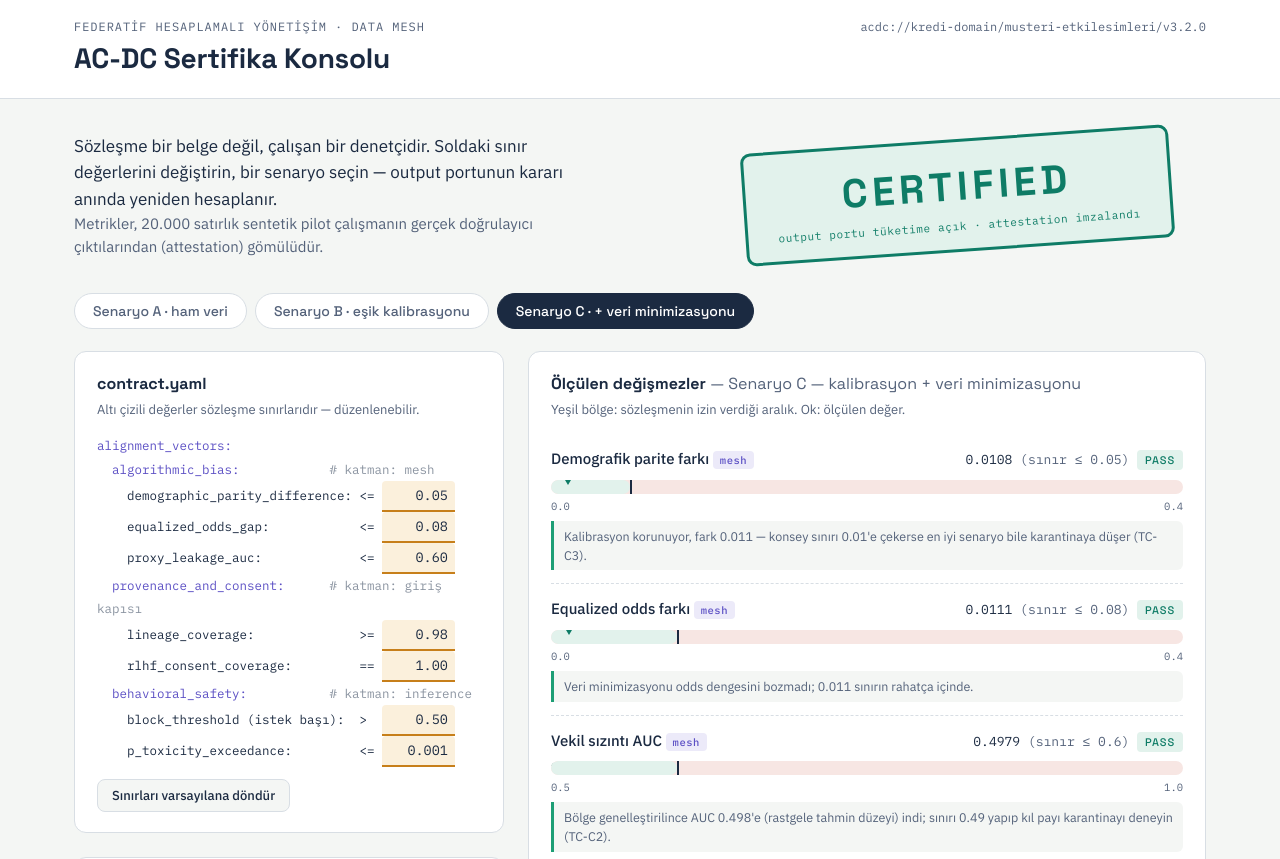
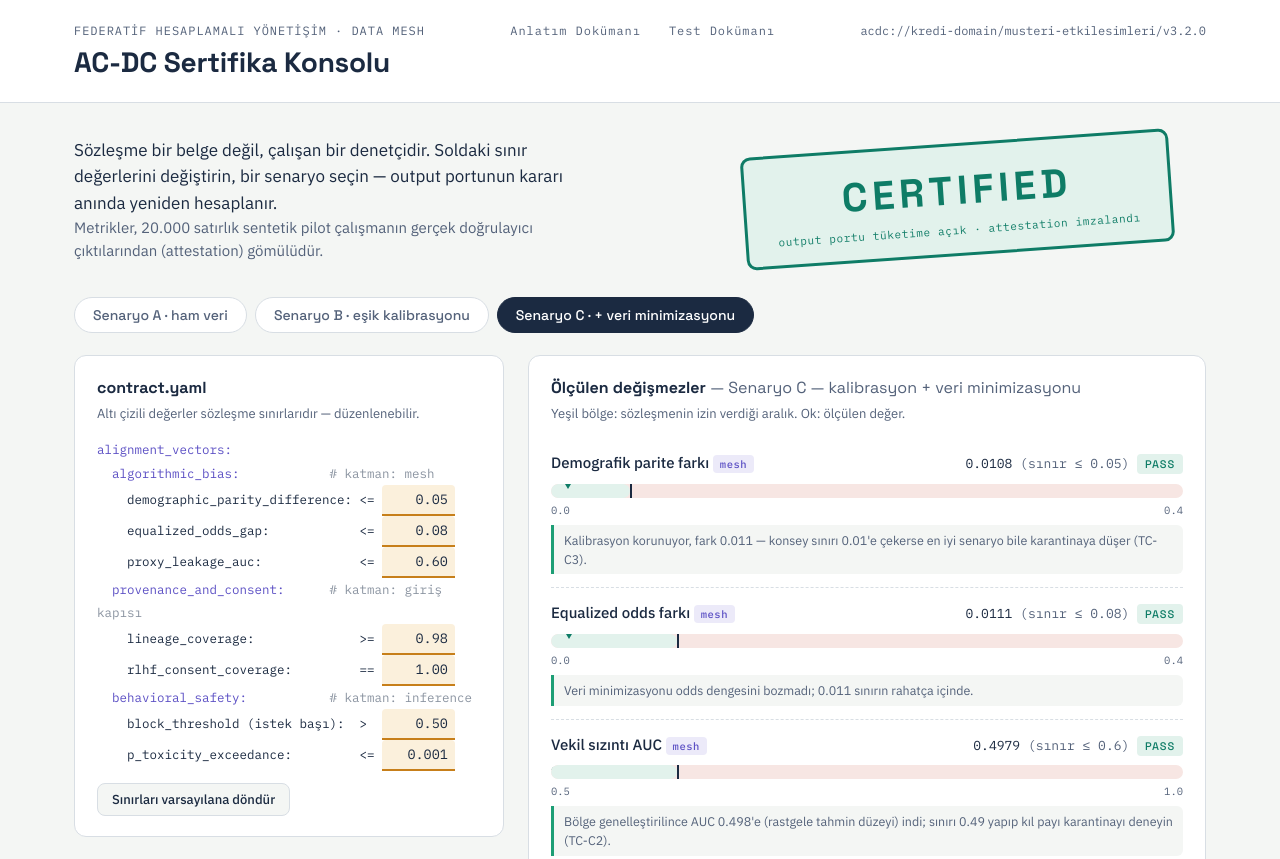
Before and after one commit to Kaan101/bigdata-hw2-web, a plain HTML site: page index.html in a window 1280 px wide. Shown: the top 859 px of the page. Drawn offline with Linux system fonts and the light colour scheme.

Commit message:
Add files via upload

```diff
--- a/index.html
+++ b/index.html
@@ -139,6 +139,18 @@ footer{margin-top:40px;font-size:12.5px;color:var(--ink-soft);border-top:1px sol
 .tickbar i{display:inline-block;width:7px;height:14px;border-radius:2px}
 .tickbar i.tk-ok{background:var(--certify-soft);border:1px solid var(--certify)}
 .tickbar i.tk-bad{background:var(--quarantine);border:1px solid var(--quarantine)}
+
+
+  a {
+    text-decoration: none;
+    color: inherit;
+  }
+
+  a:hover {
+    font-weight: bold;
+  }
+
+
 </style>
 </head>
 <body>
@@ -148,6 +160,8 @@ footer{margin-top:40px;font-size:12.5px;color:var(--ink-soft);border-top:1px sol
       <div class="eyebrow">FEDERATİF HESAPLAMALI YÖNETİŞİM · DATA MESH</div>
       <h1>AC-DC Sertifika Konsolu</h1>
     </div>
+      <div><a class="eyebrow"   href="AC-DC_Ekran Açıklama.pdf" target="_blank">Anlatım Dokümanı&nbsp;&nbsp;&nbsp;</a>
+  <a class="eyebrow"   href="Test-caseler.md.pdf" target="_blank">Test Dokümanı</a></div>
     <div class="cid">acdc://kredi-domain/musteri-etkilesimleri/v3.2.0</div>
   </div>
 </header>
@@ -266,8 +280,7 @@ footer{margin-top:40px;font-size:12.5px;color:var(--ink-soft);border-top:1px sol
     <div class="gr-out" id="gateout"></div>
   </section>
   <br>
-  <div><a style="color:black; font-size: 14px;"  href="AC-DC_Ekran Açıklama.pdf" target="_blank">Anlatım Dokümanı&nbsp;&nbsp;&nbsp;</a>
-  <a style="color:black; font-size: 14px;"  href="Test-caseler.md.pdf" target="_blank">Test Dokümanı</a></div>
+
   <footer>Pilot: 20.000 satır sentetik kredi-etkileşim verisi · doğrulayıcı: mesh_validator.py ·
   metrik dayanakları: Hardt vd. (NeurIPS 2016), Schelter vd. (VLDB 2018), Mitchell vd. (FAccT 2019).
   Skorlayıcı bir stub'tır; amaç denetim mimarisini göstermektir.</footer>
```
